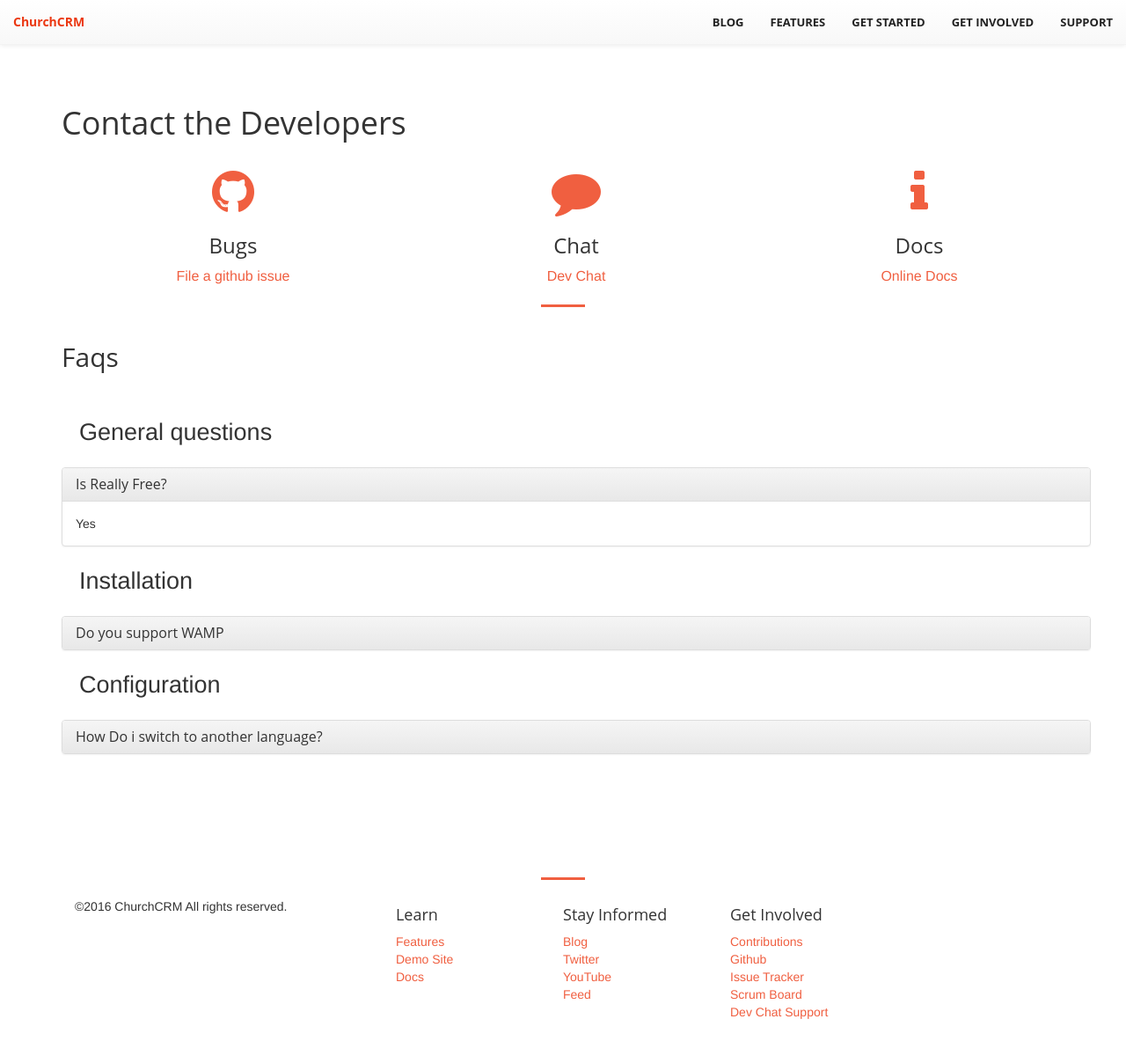
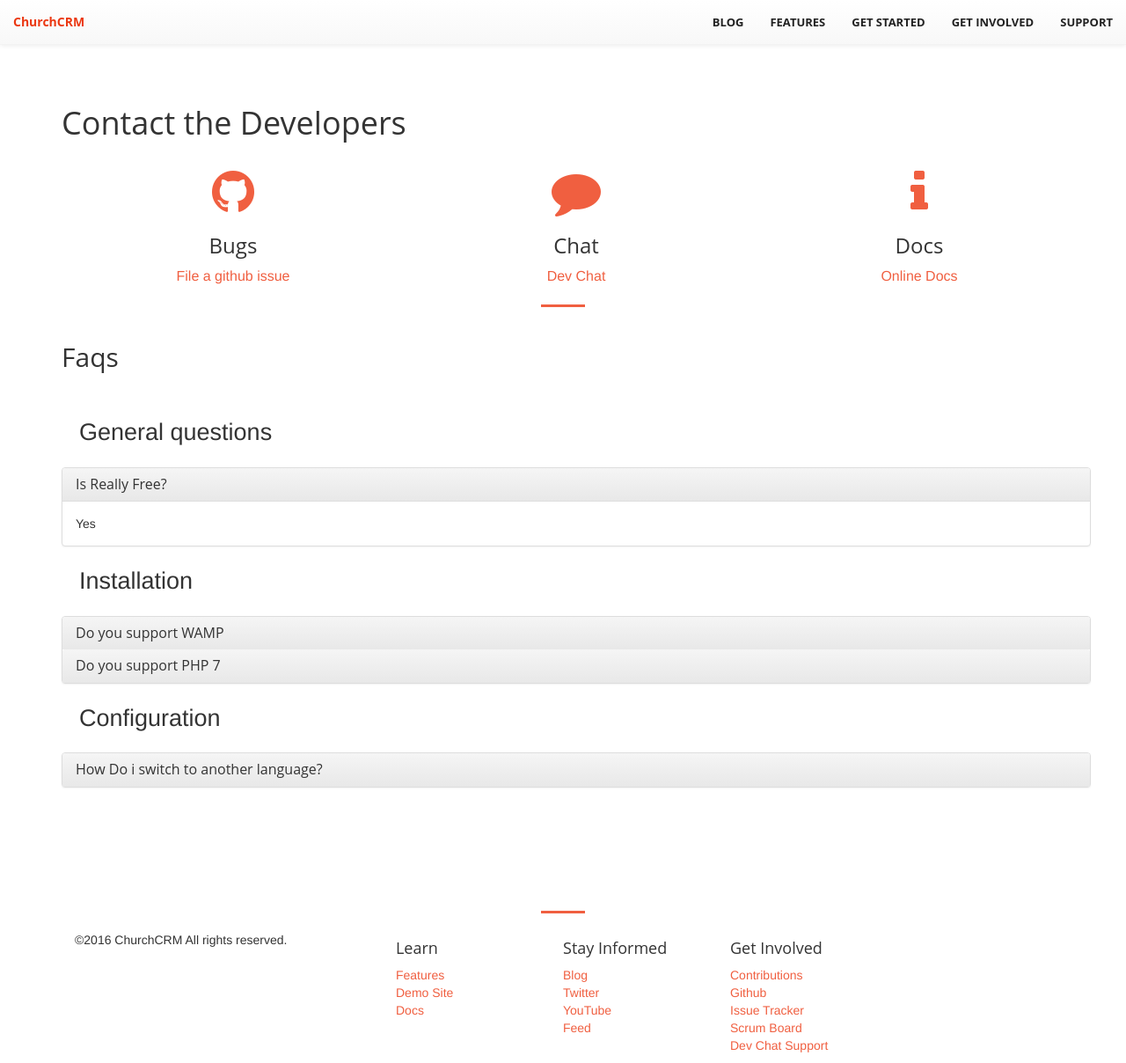
Before and after one commit to ChurchCRM/ChurchCRM.io, a Jekyll site: the page built from support.html, in a window 1280 px wide and 1208 px high. Shown: the whole window at 88% size. Built offline with Jekyll 4.4.1, drawn with Linux system fonts in a browser that asks for light colours; nearby versions of some CDN libraries.

Commit message:
added php 7 faq

```diff
--- a/support.html
+++ b/support.html
@@ -64,6 +64,18 @@
                         We do not support WAMP right now.
                     </div>
                 </div>
+
+                <div class="panel-heading">
+                    <h4 class="panel-title">
+                        <a class="accordion-toggle collapsed" data-toggle="collapse" data-parent="#accordion"
+                           href="#collapseI2">Do you support PHP 7</a>
+                    </h4>
+                </div>
+                <div id="collapseI2" class="panel-collapse collapse">
+                    <div class="panel-body">
+                        We only Support php 5.6 for now, we are working on PHP 7 support. see bug <a href="https://github.com/ChurchCRM/CRM/issues/810">#810</a> for updated status.
+                    </div>
+                </div>
             </div>
 
             <div class="faqHeader">Configuration</div>
```
